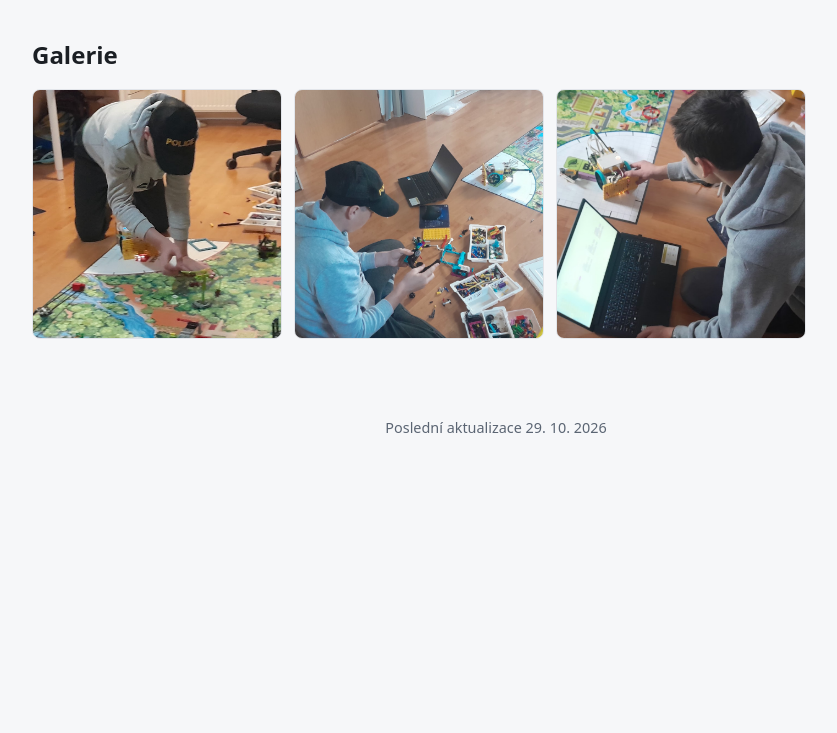
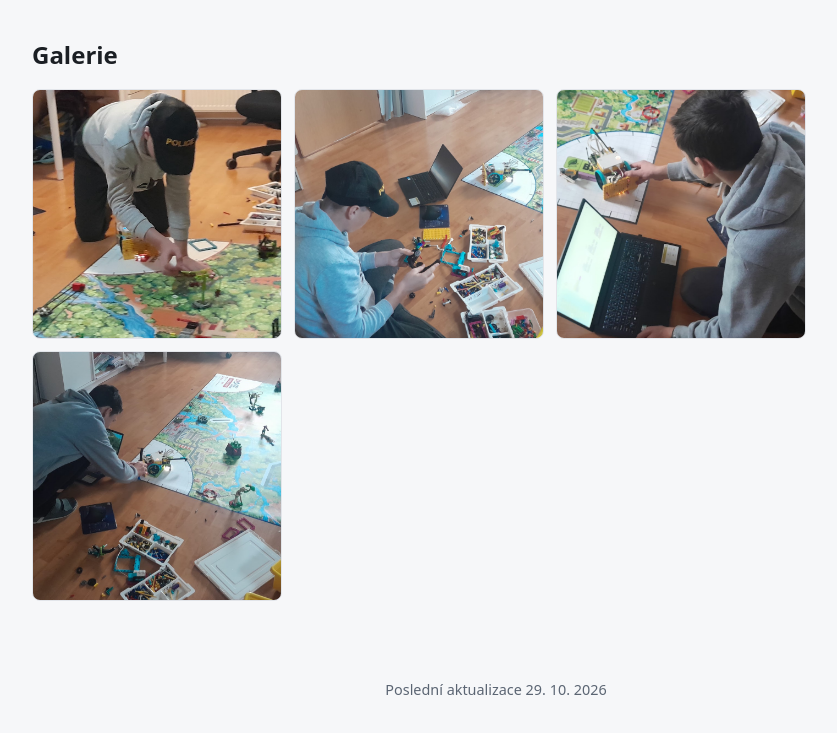
Before and after one commit to mir333/fll-2027, a website: page public/index.html in a window 1280 px wide. Shown: the part 1869-2602 px from the top of the page, without its empty margins (144-981 px from the left). Before the commit the page ends 2354 px from the top, so only its background shows below. Drawn offline with Linux system fonts and the light colour scheme.

Commit message:
Add fourth gallery photo of the mission mat setup
Co-Authored-By: Claude Sonnet 5 <noreply@anthropic.com>

```diff
--- a/public/index.html
+++ b/public/index.html
@@ -43,6 +43,9 @@
         <figure>
           <img src="/programming-robot.jpg" alt="Programování robota na herní ploše" width="1600" height="900" loading="lazy">
         </figure>
+        <figure>
+          <img src="/mission-mat.jpg" alt="Herní plocha s misemi a robotem" width="1600" height="900" loading="lazy">
+        </figure>
       </div>
     </section>
   </main>
```
Also changed, not shown: public/mission-mat.jpg (added).
